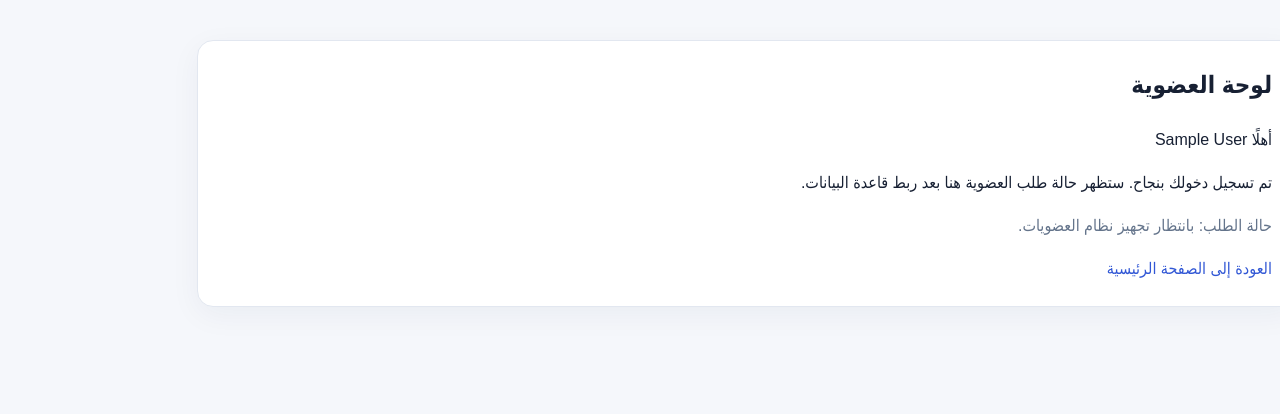
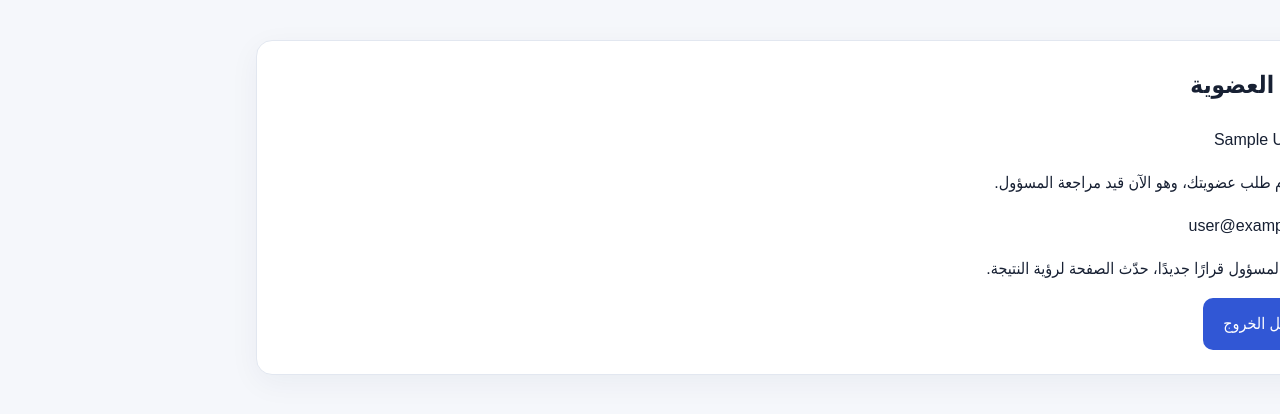
Before and after one commit to althagafiareej2-hub/web-track-membership, a Next.js app: page /dashboard in a window 1280 px wide. Shown: the top 414 px of the page. Built offline with nearby package versions, Linux system fonts and the light colour scheme; no server answers; the database is empty; sample sign-in values are in the browser's storage.

Commit message:
Update page.jsx

```diff
--- a/app/dashboard/page.jsx
+++ b/app/dashboard/page.jsx
@@ -1,31 +1,68 @@
 
-import { auth } from "@/auth";
+import { auth, signOut } from "@/auth";
+import { database } from "@/lib/db";
 import { redirect } from "next/navigation";
 
-export default async function DashboardPage() {
+export default async function Dashboard() {
   const session = await auth();
 
   if (!session?.user?.email) {
     redirect("/");
   }
 
+  const email = session.user.email.trim().toLowerCase();
+  const owner = (process.env.OWNER_EMAIL || "").trim().toLowerCase();
+
+  if (owner && email === owner) {
+    redirect("/admin");
+  }
+
+  const sql = database();
+
+  await sql`
+    INSERT INTO membership_requests (email, full_name, status)
+    VALUES (${email}, ${session.user.name || "عضو"}, 'PENDING')
+    ON CONFLICT (email) DO UPDATE
+    SET full_name = EXCLUDED.full_name
+  `;
+
+  const rows = await sql`
+    SELECT status
+    FROM membership_requests
+    WHERE email = ${email}
+    LIMIT 1
+  `;
+
+  const status = rows[0]?.status || "PENDING";
+
+  const messages = {
+    PENDING: "تم استلام طلب عضويتك، وهو الآن قيد مراجعة المسؤول.",
+    APPROVED: "مبروك! تمت الموافقة على عضويتك.",
+    REJECTED: "نعتذر، لم تتم الموافقة على طلب عضويتك.",
+    EXCLUDED: "تم استبعاد طلب عضويتك.",
+  };
+
   return (
     <main className="container" style={{ paddingBlock: 40 }}>
       <section className="card">
         <h1>لوحة العضوية</h1>
-
-        <p>أهلًا {session.user.name || session.user.email}</p>
-
-        <p>
-          تم تسجيل دخولك بنجاح. ستظهر حالة طلب العضوية هنا بعد ربط قاعدة
-          البيانات.
+        <p>أهلًا {session.user.name || "عضو"}</p>
+        <p className="status">{messages[status] || "تعذر قراءة الحالة."}</p>
+        <p className="small">{email}</p>
+        <p className="small">
+          إذا اتخذ المسؤول قرارًا جديدًا، حدّث الصفحة لرؤية النتيجة.
         </p>
 
-        <p style={{ color: "#64748b" }}>
-          حالة الطلب: بانتظار تجهيز نظام العضويات.
-        </p>
-
-        <a href="/">العودة إلى الصفحة الرئيسية</a>
+        <form
+          action={async () => {
+            "use server";
+            await signOut({ redirectTo: "/" });
+          }}
+        >
+          <button className="primary" type="submit">
+            تسجيل الخروج
+          </button>
+        </form>
       </section>
     </main>
   );
```
